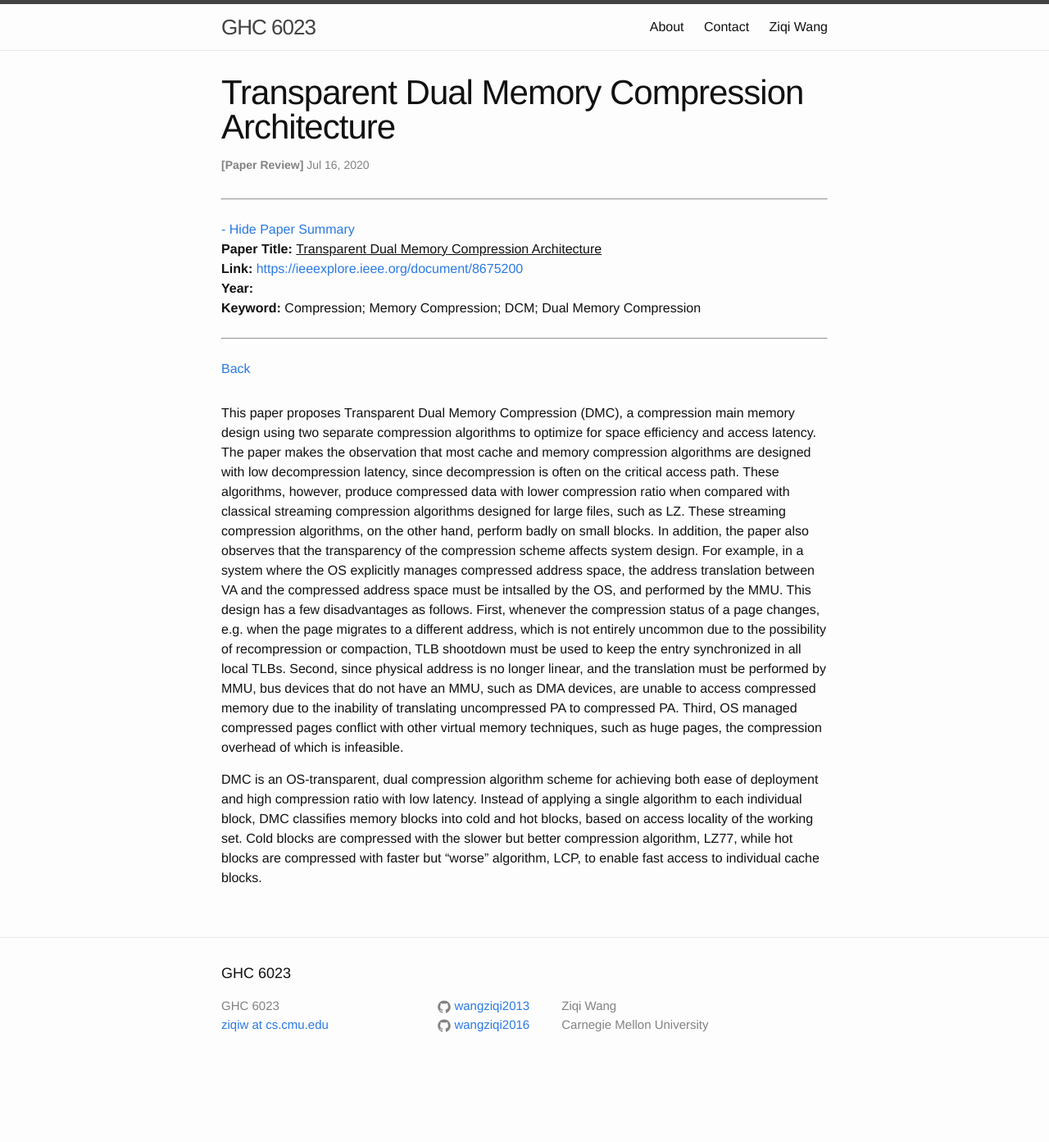
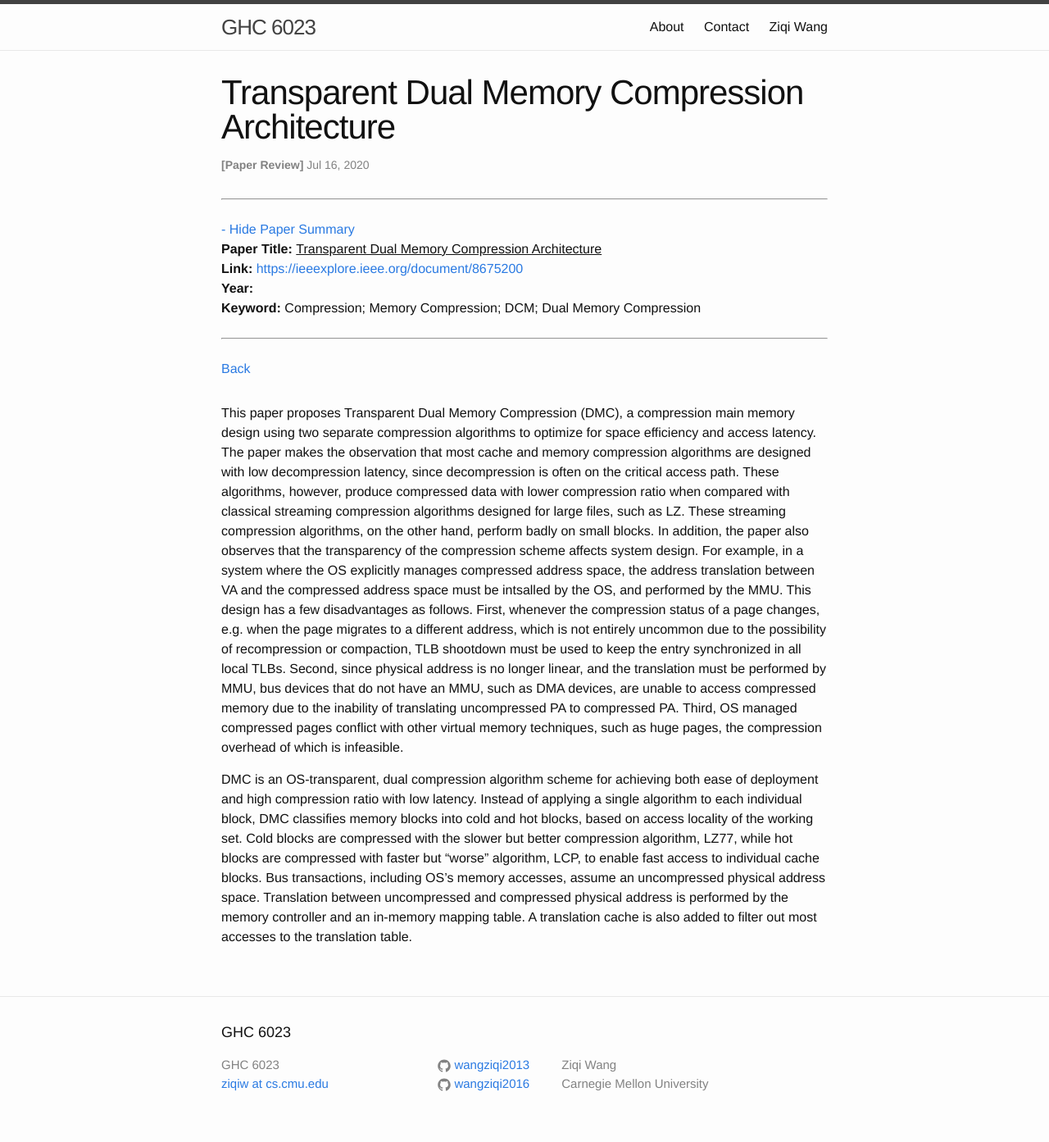
Before and after one commit to wangziqi2013/wangziqi2013.github.io, a Jekyll site: the page built from _posts/2020-07-15-dmc.markdown, in a window 1280 px wide. Shown: the whole page at 82% size. Built offline with Jekyll 4.4.1, drawn with Linux system fonts in a browser that asks for light colours; before the commit the page ends 1321 px from its top, so only the background shows below that.

Commit message:
Adding XLAT

```diff
--- a/_posts/2020-07-15-dmc.markdown
+++ b/_posts/2020-07-15-dmc.markdown
@@ -33,4 +33,6 @@ DMC is an OS-transparent, dual compression algorithm scheme for achieving both e
 ratio with low latency. Instead of applying a single algorithm to each individual block, DMC classifies memory blocks into
 cold and hot blocks, based on access locality of the working set. Cold blocks are compressed with the slower but better
 compression algorithm, LZ77, while hot blocks are compressed with faster but "worse" algorithm, LCP, to enable fast access
-to individual cache blocks.
+to individual cache blocks. Bus transactions, including OS's memory accesses, assume an uncompressed physical address space.
+Translation between uncompressed and compressed physical address is performed by the memory controller and an in-memory
+mapping table. A translation cache is also added to filter out most accesses to the translation table.
```
